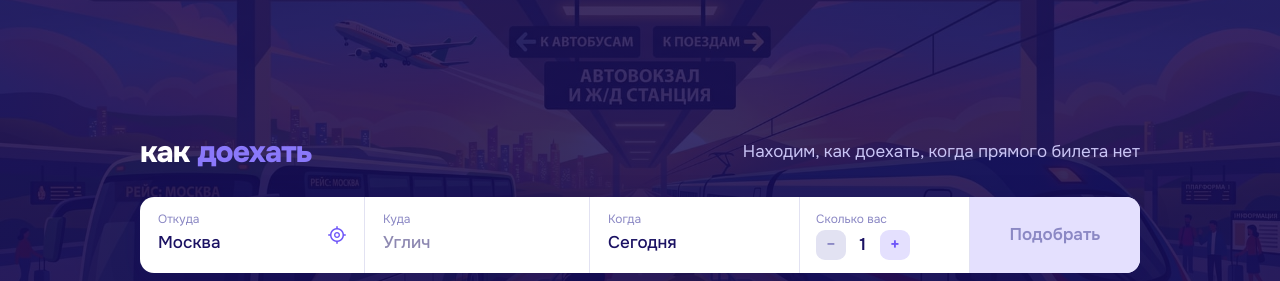
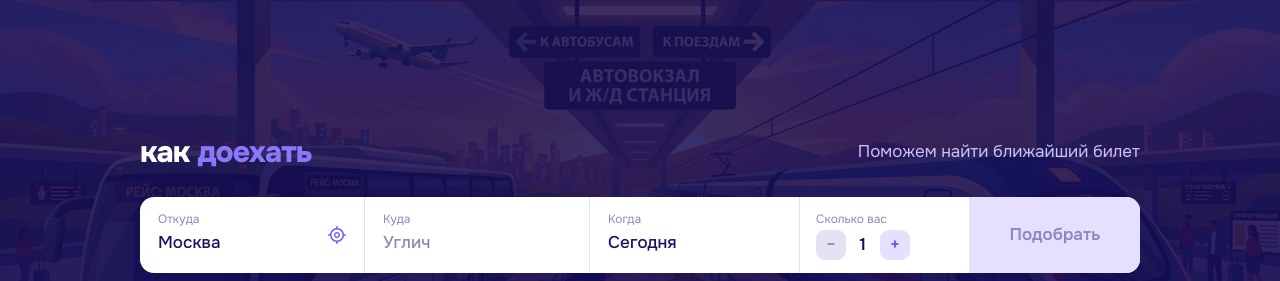
Before and after one commit to nyxandro/tutu-hackathon, a Next.js app: page / in a window 1280 px wide. Shown: the top 281 px of the page. Built offline with nearby package versions, Linux system fonts and the light colour scheme.

Commit message:
Новая подпись в шапке

```diff
--- a/src/frontend/components/route/search-form.tsx
+++ b/src/frontend/components/route/search-form.tsx
@@ -131,7 +131,7 @@ export function SearchForm({
               transition: 'font-size .45s cubic-bezier(.4,0,.2,1)',
             }}
           >
-            Находим, как доехать, когда прямого билета нет
+            Поможем найти ближайший билет
           </div>
         </div>
 
```
